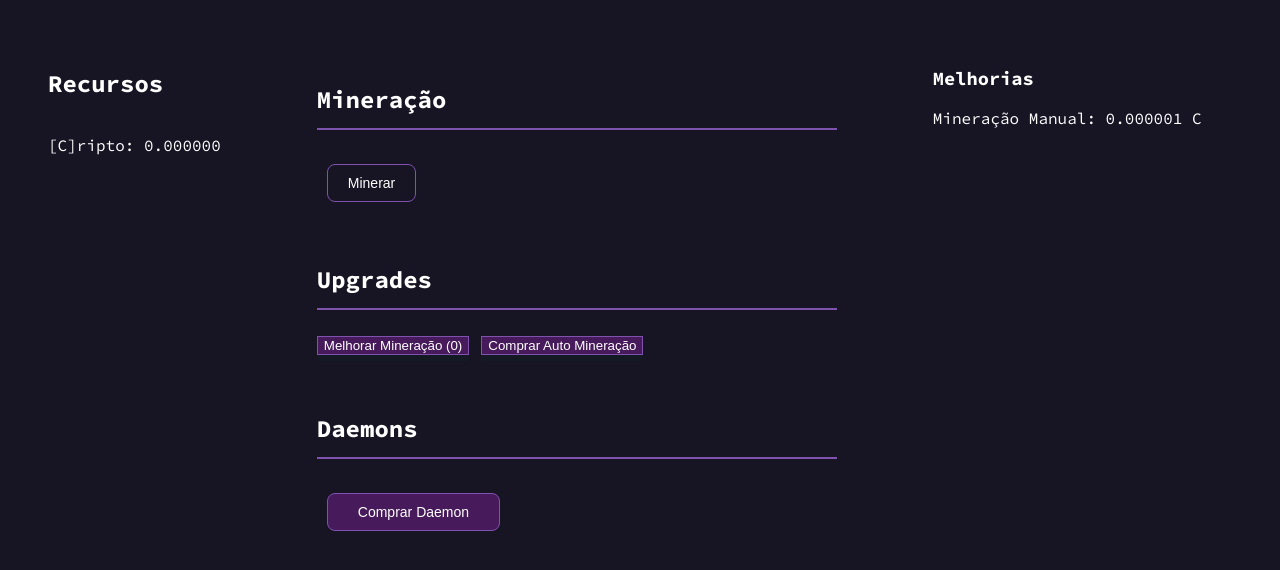
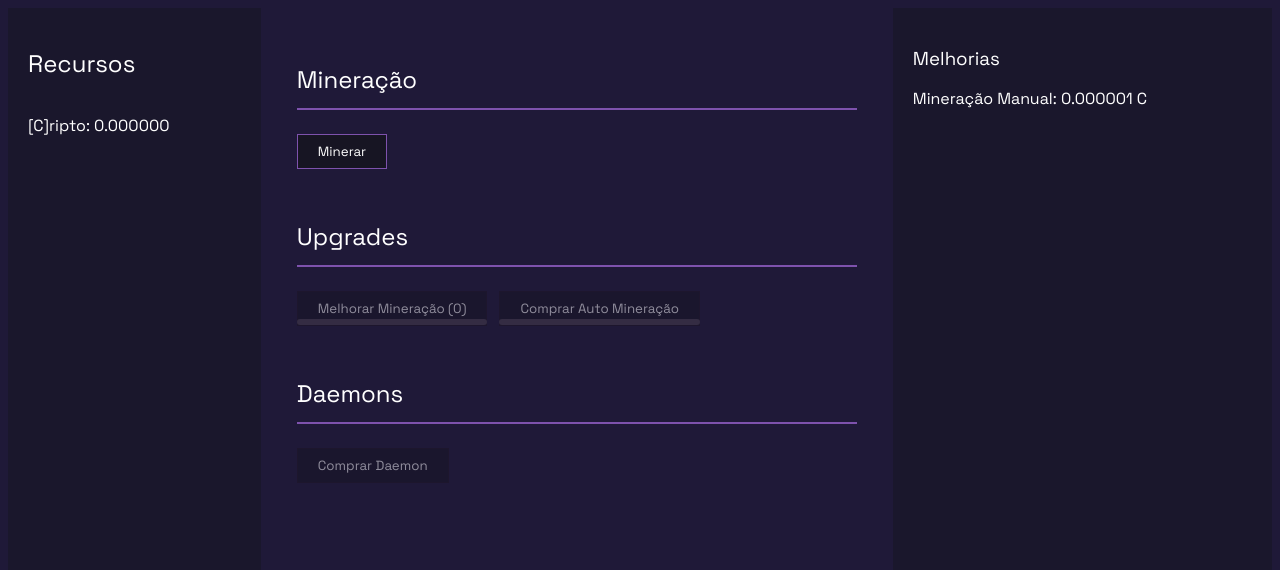
Before and after one commit to RicLop/byte-ocean, an Angular app: page / in a window 1280 px wide. Shown: the top 570 px of the page. Built offline with nearby package versions, Linux system fonts and the light colour scheme.

Commit message:
v0.5.0
major ui changes
well deserved ui improves
progress and icon componentes added
new font added: Space Grotesk

```diff
--- a/src/app/app.component.scss
+++ b/src/app/app.component.scss
@@ -6,7 +6,7 @@
 .left-section,
 .center-section,
 .right-section {
-    padding: 20px;
+    height: 98vh;
     box-sizing: border-box;
     color: #fff;
     flex-shrink: 0;
@@ -15,6 +15,7 @@
 
 .left-section {
     width: 20%;
+    background-color: var(--background-200);
 }
 
 .center-section {
@@ -23,4 +24,5 @@
 
 .right-section {
     width: 30%;
+    background-color: var(--background-200);
 }
--- a/src/app/features/core/core.component.scss
+++ b/src/app/features/core/core.component.scss
@@ -17,12 +17,6 @@
     margin-top: 16px;
 }
 
-button {
-    margin: 10px;
-    border-radius: 4px;
-    padding: 8px 16px;
-    text-transform: none;
-}
 
 .section {
     display: flex;
@@ -35,11 +29,3 @@ h2 {
     margin-bottom: 5px;
     align-self: flex-start; /* Garante que o título fique no começo */
 }
-
-.action-button {
-    text-transform: none;
-    width: 100%;
-    border-radius: 8px;
-    padding: 10px 20px;
-    font-size: 14px;
-}
--- a/src/app/features/upgrades/upgrades.component.html
+++ b/src/app/features/upgrades/upgrades.component.html
@@ -9,7 +9,7 @@
         <div *ngFor="let daemon of getDaemons()" class="daemon-item">
             <p class="daemon-info">{{ daemon.id }}-Daemon [{{ daemon.resource }}]</p>
             <div class="daemon-controls">
-                <button  (click)="toggleDaemon(daemon)">
+                <button class="daemon-button" (click)="toggleDaemon(daemon)">
                     <byo-icon [icon]="daemon.isPaused ? 'pause' : 'play_arrow'" />
                 </button>
                 <byo-progress-bar mode="determinate" [value]="daemon.progress" />
--- a/src/app/features/upgrades/upgrades.component.scss
+++ b/src/app/features/upgrades/upgrades.component.scss
@@ -26,6 +26,10 @@
     gap: 8px;
 }
 
+.daemon-button {
+    padding: 2px;
+}
+
 .daemon-controls button {
     flex: 0 0 10%;
 }
--- a/src/app/ui/button/button.component.scss
+++ b/src/app/ui/button/button.component.scss
@@ -1,10 +1,13 @@
 .byo-button {
     width: 100%;
+    position: relative;
+    overflow: hidden;
 }
 
 byo-progress-bar {
+    position: absolute;
     width: 100%;
-    border-radius: 0 0 8px 8px;
-    height: 10px;
-    margin-top: 5px;
+    top: 22px;
+    bottom: 0;
+    left: 0;
 }
--- a/src/app/ui/icon/icon.component.scss
+++ b/src/app/ui/icon/icon.component.scss
@@ -1,4 +1,4 @@
 .material-icons {
-    font-size: 48px;
+    font-size: 18px;
     color: var(--icon-color);
 }
--- a/src/app/ui/progress-bar/progress-bar.component.scss
+++ b/src/app/ui/progress-bar/progress-bar.component.scss
@@ -1,13 +1,13 @@
 .progress-bar-wrapper {
-    width: 100%;
-    height: 6px; /* Barra fina */
-    background-color: var(--neutral-200);
-    border-radius: 3px; /* Bordas arredondadas */
-    overflow: hidden; /* Para garantir que a barra não ultrapasse os limites */
-  }
+  width: 100%;
+  height: 6px;
+  background-color: var(--neutral-100);
+  border-radius: 3px;
+  overflow: hidden;
+}
 
-  .progress-bar {
-    height: 100%;
-    background-color: var(--primary-200); /* Cor da barra de progresso */
-    transition: width 0.3s ease; /* Transição suave quando o valor mudar */
-  }
+.progress-bar {
+  height: 100%;
+  background-color: var(--primary-200);
+  transition: width 0.2s ease;
+}
--- a/src/index.html
+++ b/src/index.html
@@ -6,9 +6,10 @@
   <base href="/">
   <meta name="viewport" content="width=device-width, initial-scale=1">
   <link rel="icon" type="image/x-icon" href="favicon.ico">
-  <link href="https://fonts.googleapis.com/css2?family=Roboto:wght@300;400;500&display=swap" rel="stylesheet">
+  <link rel="preconnect" href="https://fonts.googleapis.com">
+  <link rel="preconnect" href="https://fonts.gstatic.com" crossorigin>
+  <link href="https://fonts.googleapis.com/css2?family=Space+Grotesk:wght@300..700&display=swap" rel="stylesheet">
   <link href="https://fonts.googleapis.com/icon?family=Material+Icons" rel="stylesheet">
-  <link href="https://fonts.googleapis.com/css2?family=Source+Code+Pro:wght@400;500;700&display=swap" rel="stylesheet">
 </head>
 <body>
   <byo-root></byo-root>
--- a/src/styles.scss
+++ b/src/styles.scss
@@ -1,18 +1,21 @@
 :root {
     --primary-100: #aa83bd;
     --primary-200: #7e52ad;
-    --primary-300: #471b5b;
-    --primary-400: #1f1938;
     --primary-500: #171523;
-    --neutral-100: #202831;
-    --neutral-200: #141a23;
-    --background: var(--primary-500);
+    --neutral-100: #342c43;
+    --neutral-200: #1c1423;
+    --background-100: #1f1938;
+    --background-200: #1a172c;
     --tooltip-background: #141a23;
     --text-color: #ffffff;
 }
 
 * {
     user-select: none;
+    font-family: "Space Grotesk", serif;
+    font-optical-sizing: auto;
+    font-weight: normal;
+    font-style: normal;
 }
 
 html {
@@ -21,27 +24,29 @@ html {
 
 html,
 body {
-    background-color: var(--background);
-    font-family: 'Source Code Pro', 'Roboto', sans-serif;
+    background-color: var(--background-100);
     color: var(--text-color);
 }
 
 button {
     background: var(--primary-500);
+    cursor: pointer;
     color: var(--text-color);
     border: 1px solid var(--primary-200);
-    transition: box-shadow 0.3s ease-in-out;
+    transition: box-shadow 0.1s ease;
+    padding: 8px 20px;
 
     &:disabled {
-        background: var(--primary-300); /* Cor de fundo para o botão desabilitado */
-        color: var(--text-disabled); /* Cor do texto para o botão desabilitado */
-        border: 1px solid var(--primary-200); /* Cor da borda do botão desabilitado */
-        cursor: not-allowed; /* Muda o cursor para indicar que o botão está desabilitado */
-        box-shadow: none; /* Remove o efeito de sombra quando desabilitado */
+        background: var(--primary-500);
+        border: 1px solid var(--neutral-200);
+        cursor: not-allowed;
+        box-shadow: none;
+        opacity: 0.5;
+        outline: none;
     }
 
     &:not(:disabled):hover {
-        box-shadow: 0 0 8px var(--primary-100); /* Aplica a sombra apenas quando o botão não está desabilitado */
+        box-shadow: 0 0 8px var(--primary-100);
     }
 }
 
@@ -66,6 +71,7 @@ button {
 
 ::-webkit-scrollbar {
     width: 8px;
+
 }
 
 ::-webkit-scrollbar-thumb {
```
Also changed, not shown: src/app/ui/progress-bar/progress-bar.component.html (+2 -5 lines).
